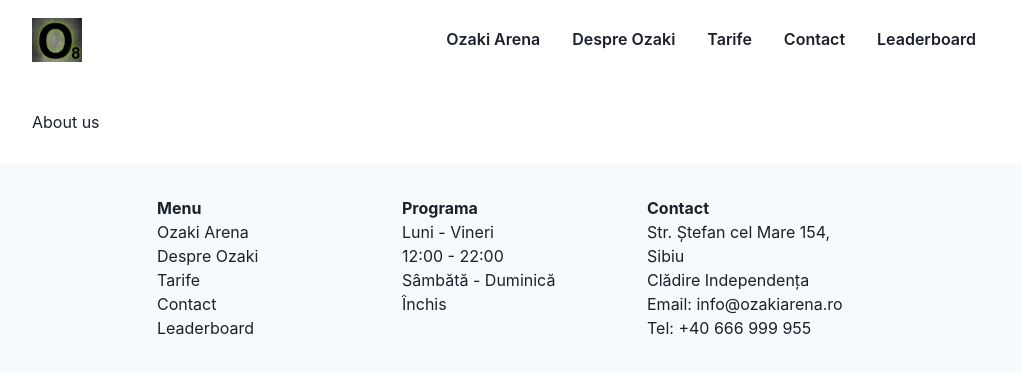
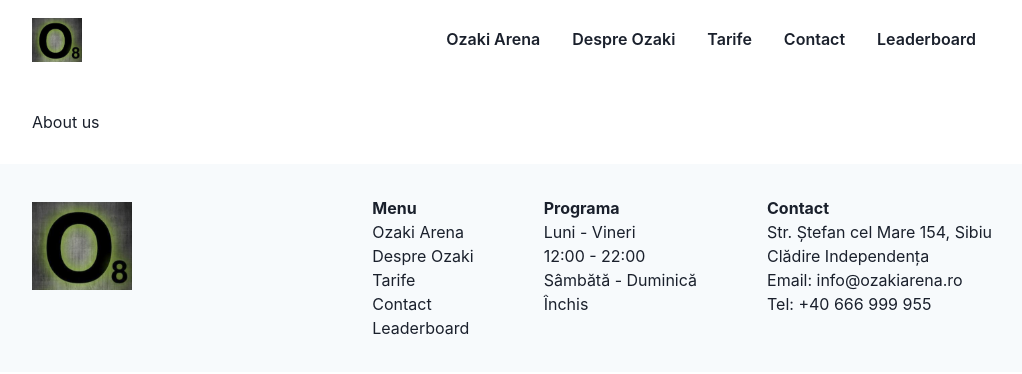
Before and after one commit to dasilvaluis/ozaki-arena-web, a Next.js app: page /about in a window 1280 px wide. Shown: the top 374 px of the page, without its empty margins (128-1150 px from the left). Built offline with nearby package versions, Linux system fonts and the light colour scheme.

Commit message:
Better footer

```diff
--- a/src/components/head.tsx
+++ b/src/components/head.tsx
@@ -9,11 +9,7 @@ export default function Head({
 }: Props) {
   return (
     <NextHead>
-      <title>
-        Ozaki
-        {' | '}
-        {title}
-      </title>
+      <title>{`Ozaki | ${title}`}</title>
       <meta name="description" content="Ozaki Arena | Sala de Cățărat" />
       <link rel="icon" href="/favicon.ico" />
     </NextHead>
--- /dev/null
+++ b/src/components/molecules/boxed-image.tsx
@@ -0,0 +1,29 @@
+import { Box, BoxProps } from '@chakra-ui/react';
+import Image, { ImageProps } from 'next/image';
+
+type Props = Pick<BoxProps, 'width' | 'height'> & Pick<ImageProps, 'src' | 'alt'> & {
+  objectFit: 'fill' | 'contain' | 'cover' | 'none' | 'scale-down'
+};
+
+function BoxedImage({
+  width,
+  height,
+  src,
+  alt,
+  objectFit,
+}: Props) {
+  return (
+    <Box width={width} height={height || width} position="relative">
+      <Image
+        src={src}
+        alt={alt}
+        fill
+        style={{
+          objectFit,
+        }}
+      />
+    </Box>
+  );
+}
+
+export default BoxedImage;
--- a/src/components/organisms/footer/footer.tsx
+++ b/src/components/organisms/footer/footer.tsx
@@ -1,7 +1,6 @@
-import {
-  Box, GridItem, SimpleGrid,
-} from '@chakra-ui/react';
+import { Box, Stack } from '@chakra-ui/react';
 import ContentContainer from '../../atoms/content-container';
+import BoxedImage from '../../molecules/boxed-image';
 import Contact from './core/contact';
 import Program from './core/program';
 import Sitemap from './core/sitemap';
@@ -9,18 +8,21 @@ import Sitemap from './core/sitemap';
 function Footer() {
   return (
     <Box as="footer" bg="brand.primary" padding="2rem 0">
-      <ContentContainer maxW="750px" margin="auto">
-        <SimpleGrid columns={{ base: 2, md: 3, lg: 3 }} gap="25px">
-          <GridItem width="100%">
-            <Sitemap />
-          </GridItem>
-          <GridItem width="100%">
-            <Program />
-          </GridItem>
-          <GridItem width="100%">
-            <Contact />
-          </GridItem>
-        </SimpleGrid>
+      <ContentContainer margin="auto">
+        <Stack justifyContent="space-between" direction={{ base: 'column', md: 'row' }} spacing="50px">
+          <BoxedImage width="100px" src="/brand-logo.png" alt="Brand Logo" objectFit="contain" />
+          <Stack direction={{ base: 'column', sm: 'row' }} spacing={{ base: '25px', sm: '40px', md: '70px' }}>
+            <Box>
+              <Sitemap />
+            </Box>
+            <Box>
+              <Program />
+            </Box>
+            <Box>
+              <Contact />
+            </Box>
+          </Stack>
+        </Stack>
       </ContentContainer>
     </Box>
   );
--- a/src/components/organisms/navbar/navbar.tsx
+++ b/src/components/organisms/navbar/navbar.tsx
@@ -1,14 +1,14 @@
 import { Flex } from '@chakra-ui/react';
-import Image from 'next/image';
 import menu from '../../../settings/menu.json';
 import ContentContainer from '../../atoms/content-container';
+import BoxedImage from '../../molecules/boxed-image';
 import NavDesktop from './core/nav-desktop';
 import NavMobile from './core/nav-mobile';
 
 function Navbar() {
   return (
     <ContentContainer as={Flex} justifyContent="space-between" alignItems="center">
-      <Image src="/brand-logo.png" width={50} height={50} alt="Brand Logo" />
+      <BoxedImage width="50px" height="50px" src="/brand-logo.png" alt="Brand Logo" objectFit="contain" />
       <NavDesktop menuEntries={menu.entries} />
       <NavMobile menuEntries={menu.entries} />
     </ContentContainer>
```
Also changed, not shown: src/components/molecules/contained-image.tsx (added, +26 -0 lines).
